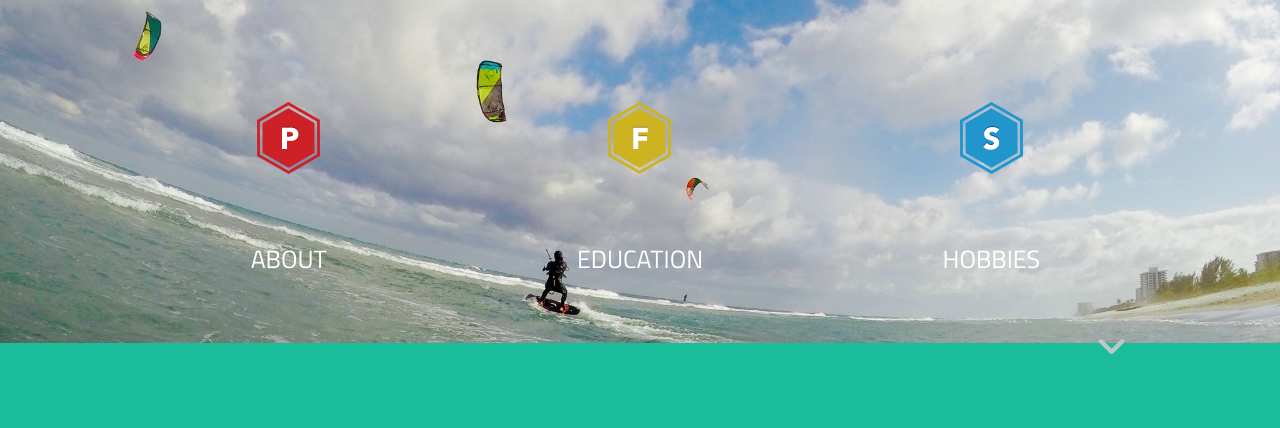
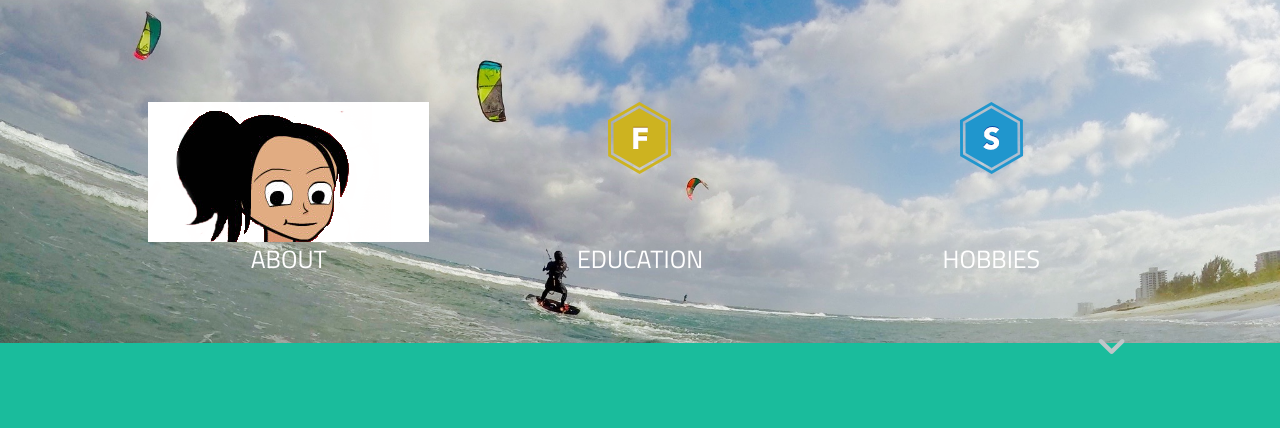
Before and after one commit to lindsay10c/lindsay10c.github.io, a plain HTML site: page index.html in a window 1280 px wide. Shown: the part 359-787 px from the top of the page. Drawn offline with Linux system fonts and the light colour scheme.

Commit message:
added face

```diff
--- a/index.html
+++ b/index.html
@@ -77,7 +77,7 @@
 				</div><!-- /col-12 -->
 			</div><!-- /row -->
 			<div id="home-row-2" class="row clearfix">
-				<div class="col-12 col-sm-4"><div class="home-hover navigation-slide" data-slide="4"><img src="images/s02.png"></div><span>ABOUT</span></div>
+				<div class="col-12 col-sm-4"><div class="home-hover navigation-slide" data-slide="4"><img src="images/face.png"></div><span>ABOUT</span></div>
 				<div class="col-12 col-sm-4"><div class="home-hover navigation-slide" data-slide="3"><img src="images/s01.png"></div><span>EDUCATION</span></div>
 				<div class="col-12 col-sm-4"><div class="home-hover navigation-slide" data-slide="5"><img src="images/s03.png"></div><span>HOBBIES</span></div>
 			</div><!-- /row -->
```
Also changed, not shown: images/face.png (added).
